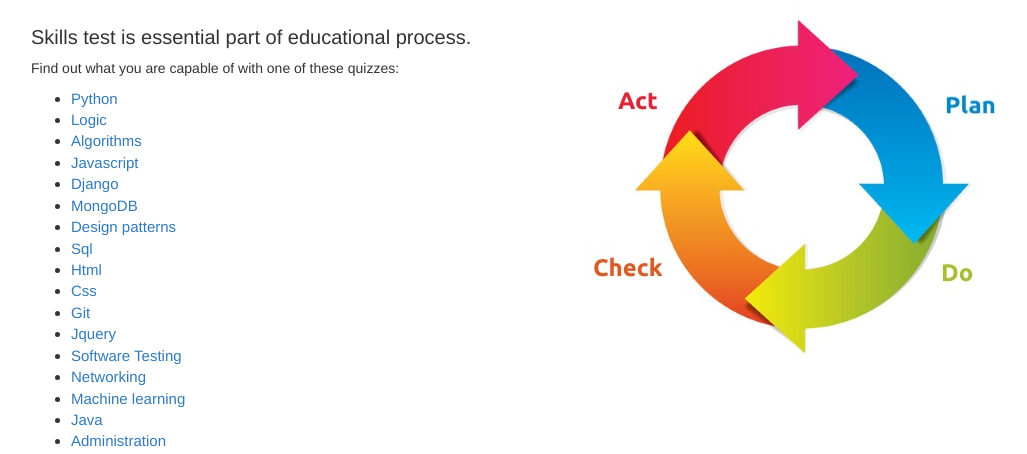
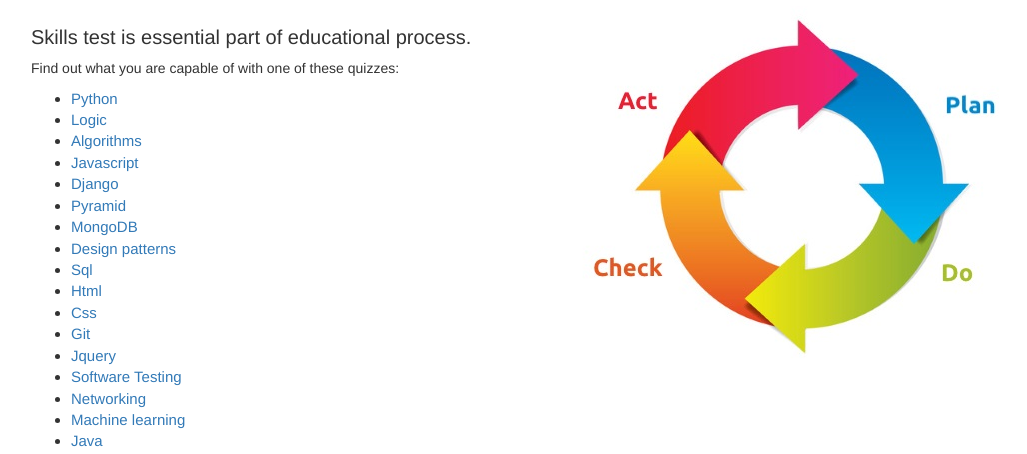
Before and after one commit to ArtyomSliusar/storage-of-knowledge-be, a Django app: template main/templates/check_options/check_options.html in a window 1280 px wide. Shown: the part 169-623 px from the top of the page, without its empty margins (39-1066 px from the left). Run offline with Django 3.2, Linux system fonts and the light colour scheme; the template is opened without the code that fills it, so the values that code supplies are empty; some libraries are stand-ins or nearby versions; some web fonts are replaced.

Commit message:
Update check_options.html
Pyramid was added

```diff
--- a/main/templates/check_options/check_options.html
+++ b/main/templates/check_options/check_options.html
@@ -58,6 +58,7 @@
                         <li><a href="{% url 'show_check_links' %}?subject=Algorithms">Algorithms</a></li>
                         <li><a href="{% url 'show_check_links' %}?subject=Javascript">Javascript</a></li>
                         <li><a href="{% url 'show_check_links' %}?subject=Django">Django</a></li>
+                        <li><a href="{% url 'show_check_links' %}?subject=Pyramid">Pyramid</a></li>
                         <li><a href="{% url 'show_check_links' %}?subject=MongoDB">MongoDB</a></li>
                         <li><a href="{% url 'show_check_links' %}?subject=Design patterns">Design patterns</a></li>
                         <li><a href="{% url 'show_check_links' %}?subject=Sql">Sql</a></li>
```
